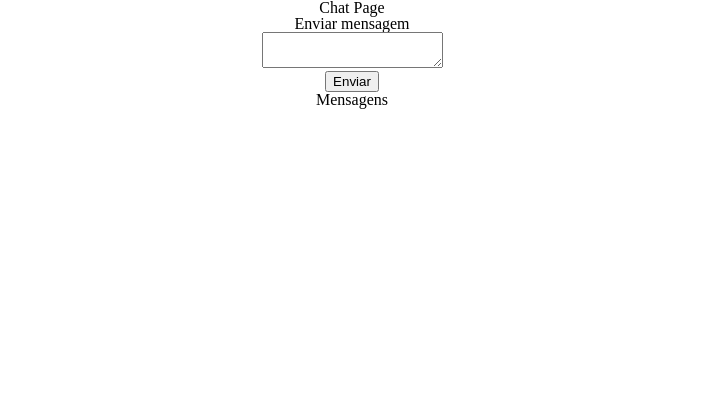
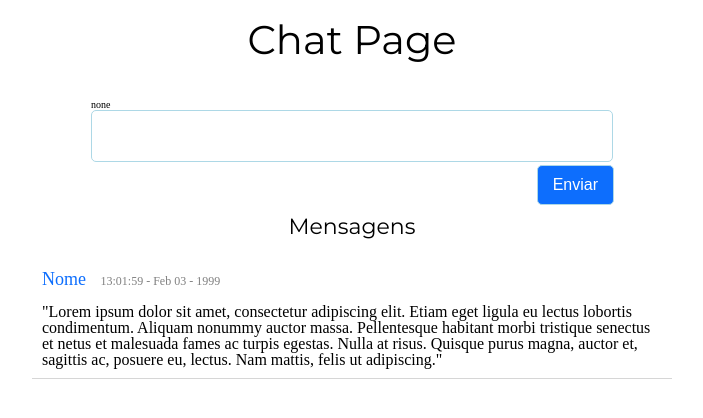
Before and after one commit to FabriNeves/WebSocket-LiveChat, a website: page public/index.html in a window 1280 px wide. Shown: the whole page, without its empty margins (288-991 px from the left). Drawn offline with nearby package versions, Linux system fonts and the light colour scheme; no server answers.

Commit message:
Continuando melhorias no Fron-end

```diff
--- a/public/css/style.css
+++ b/public/css/style.css
@@ -1,3 +1,102 @@
+
 body {
+    width: 640px;
+    margin: 0 auto;
+}
+
+h1 {
+    padding-top: 0.5em;
+    text-align: center;
+    font-size: 40px;
+    font-family: 'Montserrat', sans-serif;
+    padding-bottom: 0.5em;
+    margin-bottom: 0.5em;
+}
+
+#idUser {
+    text-align: left;
+    font-size: 10px;
+    color: black;
+    position: relative;
+    right: -59px;
+}
+.mensagens {
     text-align: center;
 }
+
+#mensagem {
+    height: 30px;
+    width: 500px;
+    margin: 0 auto;
+    padding: 10px;
+    resize: none;
+    border: 1px solid lightblue;
+    border-radius: 5px;
+    /* box-shadow: 1px 1px 2px black; */
+}
+#mensagem:focus{
+    outline: #0d6efd;
+}
+.envioMensagem{
+    text-align: center;
+
+}
+.enviar {
+    font-size: 16px;
+    background: #0d6efd;
+    color: white;
+    padding: 10px 15px 10px 15px;
+    border: 0.5px solid lightblue;
+    border-radius: 5px;
+    position: relative;
+    left: -58px;
+}
+.enviar:hover{
+    background: #0a58ce;
+    transition: 1s;
+}
+.botoesEnviar {
+   text-align: end;
+
+}
+h2 {
+    padding-top: 0.5em;
+    text-align: center;
+    font-size: 22px;
+    font-family: 'Montserrat', sans-serif;
+    padding-bottom: 0.5em;
+    margin-bottom: 0.5em;
+}
+
+/* Mensagens  */
+
+.msg{
+    padding: 10px;
+    /* border-top: 0.1px solid #d6d6d6; */
+    border-bottom: 0.1px solid #d6d6d6;
+}
+
+.mensagensCriadas {
+    display: flex;
+    padding: 2px;
+    justify-content: space-around;
+
+}
+.cabecalho {
+    margin-bottom: 1em;
+}
+.texto {
+    font-size: 16px;
+
+}
+.id {
+    padding-right: 10px;
+    color: #0d6efd;
+    font-size: 18px;
+    display: inline;
+}
+.Data {
+    color: grey;
+    display: inline;
+    font-size: 12px;
+}
--- a/public/index.html
+++ b/public/index.html
@@ -7,6 +7,7 @@
     <meta name="viewport" content="width=device-width, initial-scale=1.0">
     <link rel="stylesheet" href="./css/reset.css">
     <link rel="stylesheet" href="./css/style.css">
+    <link href="https://fonts.googleapis.com/css?family=Montserrat&display=swap" rel="stylesheet">
     <title>Chat Page WebSocket</title>
 </head>
 
@@ -18,21 +19,32 @@
     </header>
     <main>
         <div class="envioMensagem">
-            <h2>Enviar mensagem</h2>
-            <form>
-                <!-- <label for="texto-mensagem">Mensagem</label> -->
-                <div class="campoDeMensagem">
-                    <textarea id="mensagem" class="input-padrao" required></textarea>
-                </div>
-                <div class="botoesEnviar">
-                    <button type="submit" class="enviar">Enviar</button>
-                </div>
-            </form>
+            <p id="idUser">none</p>
+
+            <div class="campoDeMensagem">
+                <textarea id="mensagem" class="input-padrao" required></textarea>
+            </div>
+            <div class="botoesEnviar">
+                <button class="enviar">Enviar</button>
+            </div>
         </div>
         <div class="mensagensStorage">
-            <h2>Mensagens</h2>
+            <h2 class="titulo2">Mensagens</h2>
         </div>
         <div id="mensagens">
+            <div class="msg">
+                <div class="cabecalho">
+                    <p class="id">Nome </p>
+                    <p class="Data"> 13:01:59 - Feb 03 - 1999</p>
+                </div>
+                <p class="texto"> "Lorem ipsum dolor sit amet, consectetur adipiscing elit.
+                    Etiam eget ligula eu lectus lobortis condimentum. Aliquam nonummy auctor
+                    massa. Pellentesque habitant morbi tristique senectus et netus et malesuada
+                    fames ac turpis egestas. Nulla at risus.
+                    Quisque purus magna, auctor et, sagittis ac, posuere eu, lectus. Nam mattis,
+                    felis ut adipiscing."</p>
+            </div>
+
         </div>
     </main>
     <script src="/socket.io/socket.io.js"></script>
--- a/public/js/documento.js
+++ b/public/js/documento.js
@@ -1,31 +1,39 @@
 // import { emitirTextoEditor } from "./socket-front-documento.js";
+const divUserName = document.getElementById("idUser");
+
 
 const socket = io();
-
+divUserName.addEventListener("load",()=> {
+  console.log("Load");
+  divUserName.value = socket.id;
+}
+);
 class mensagem {
   constructor(texto, id, Data) {
+    this.Data = Data;
     this.texto = texto;
     this.id = id;
-    this.Data = Data;
   }
 }
 
 const Msg = document.getElementById("mensagem");
-const divUser = document.getElementById("users");
+//const divUser = document.getElementById("users");
 
 Msg.addEventListener("keyup", function (e) {
   if (e.key === "Enter") {
     const stringHora = updateHora();
     const fullMsg = `${stringHora}| ${Msg.value} | ${socket.id}`
-    addElement("mensagens", fullMsg);
+    const objMensagem = new mensagem(Msg.value, socket.id, stringHora);
+    //console.table(objMensagem);
+    addElementObj("mensagens", objMensagem);
+    //addElement("mensagens", fullMsg);
     Msg.value = "";
-    socket.emit("mensagem", fullMsg);
+    socket.emit("mensagem", objMensagem);
   }
 })
 
 socket.on("texto_editor_clientes", (texto) => {
-  addElement("mensagens", texto);
-  console.log(texto);
+  addElementObj("mensagens", texto);
 })
 
 
@@ -42,8 +50,56 @@ function addElement(IdElemento, conteudo) {
 
 function updateHora() {
   const dateToday = new Date();
+  const arrayMeses = ['Janeiro','Fevereiro','Março','Abril','Maio','Junho','Julho','Agosto','Setembro','Outubro','Novembro','Dezembro'];
+  //13:01:59 - Feb 03 - 1999
   const hr = dateToday.getHours();
   const min = dateToday.getMinutes();
   const s = dateToday.getSeconds();
-  return `${hr}:${min}:${s}`;
+  const mes = dateToday.getMonth();
+  const dia = dateToday.getDay();
+  const ano = dateToday.getFullYear();
+  return `${hr}:${min}:${s} - ${arrayMeses[mes]} ${dia} - ${ano}`;
 }
+
+function addElementObj(IdElemento, objMensagem) {
+  let newDiv = document.createElement("div");
+  newDiv.className = "msg";
+  const currentDiv = document.getElementById(String(IdElemento));
+
+  // Aonde a festa acontece
+  // Criar cabeçalho
+  const newCabecalho = document.createElement("div");
+  newCabecalho.className = "cabecalho";
+
+  // Criar p para Nome
+  const newNome = document.createElement("p");
+  newNome.className = "id";
+  newNome.appendChild(document.createTextNode(objMensagem.id));
+  console.log(newNome);
+  newCabecalho.appendChild(newNome)// Atribuir nome ao cabecalho
+
+  const newData = document.createElement("p");
+  newData.className = "Data";
+  newData.appendChild(document.createTextNode(objMensagem.Data));
+  newCabecalho.appendChild(newData);//Atribuir nome ao cabecalho
+
+  // fim do cabecalho
+  newDiv.appendChild(newCabecalho);
+  // Criar  paragrafo para o texto
+  const newP = document.createElement("p");
+  newP.className = "texto";
+  newP.appendChild(document.createTextNode(objMensagem.texto));
+  newDiv.appendChild(newP)// Atribuir a div atual
+  // aonde termina
+
+  currentDiv.insertBefore(newDiv,currentDiv.firstChild);
+
+  //eElement.insertBefore(newFirstElement, eElement.firstChild);
+}
+
+
+function updateSocketName (socketHash){
+
+  divUserName.value = socketHash;
+  console.log(divUserName.value);
+}
```
Also changed, not shown: base.js (added, +18 -0 lines).
